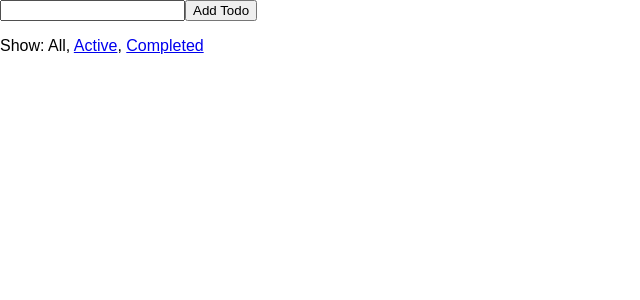
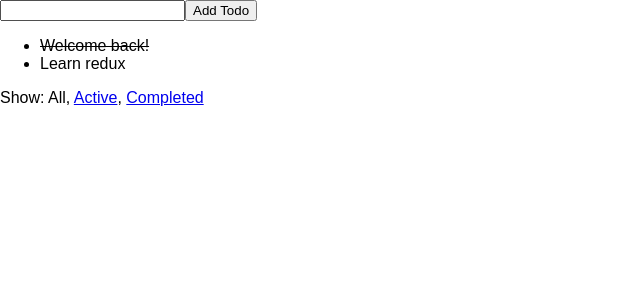
Before and after one commit to sunya7a/redux-tutorial, a React (Create React App) app: page / in a window 1280 px wide. Shown: the top 300 px of the page, without its empty margins (0-640 px from the left). Built offline with nearby package versions, Linux system fonts and the light colour scheme.

Commit message:
Redux: Supplying the Initial State.

```diff
--- a/src/index.js
+++ b/src/index.js
@@ -28,8 +28,23 @@ const root = combineReducers({
   visibilityFilter
 });
 
+const persistedState = {
+  todos: [
+    {
+      id: '0',
+      text: 'Welcome back!',
+      completed: true
+    },
+    {
+      id: '1',
+      text: 'Learn redux',
+      completed: false
+    }
+  ]
+};
+
 ReactDOM.render(
-  <Provider store={createStore(root)}>
+  <Provider store={createStore(root, persistedState)}>
     <TodoApp />
   </Provider>,
   document.getElementById('root')
```
